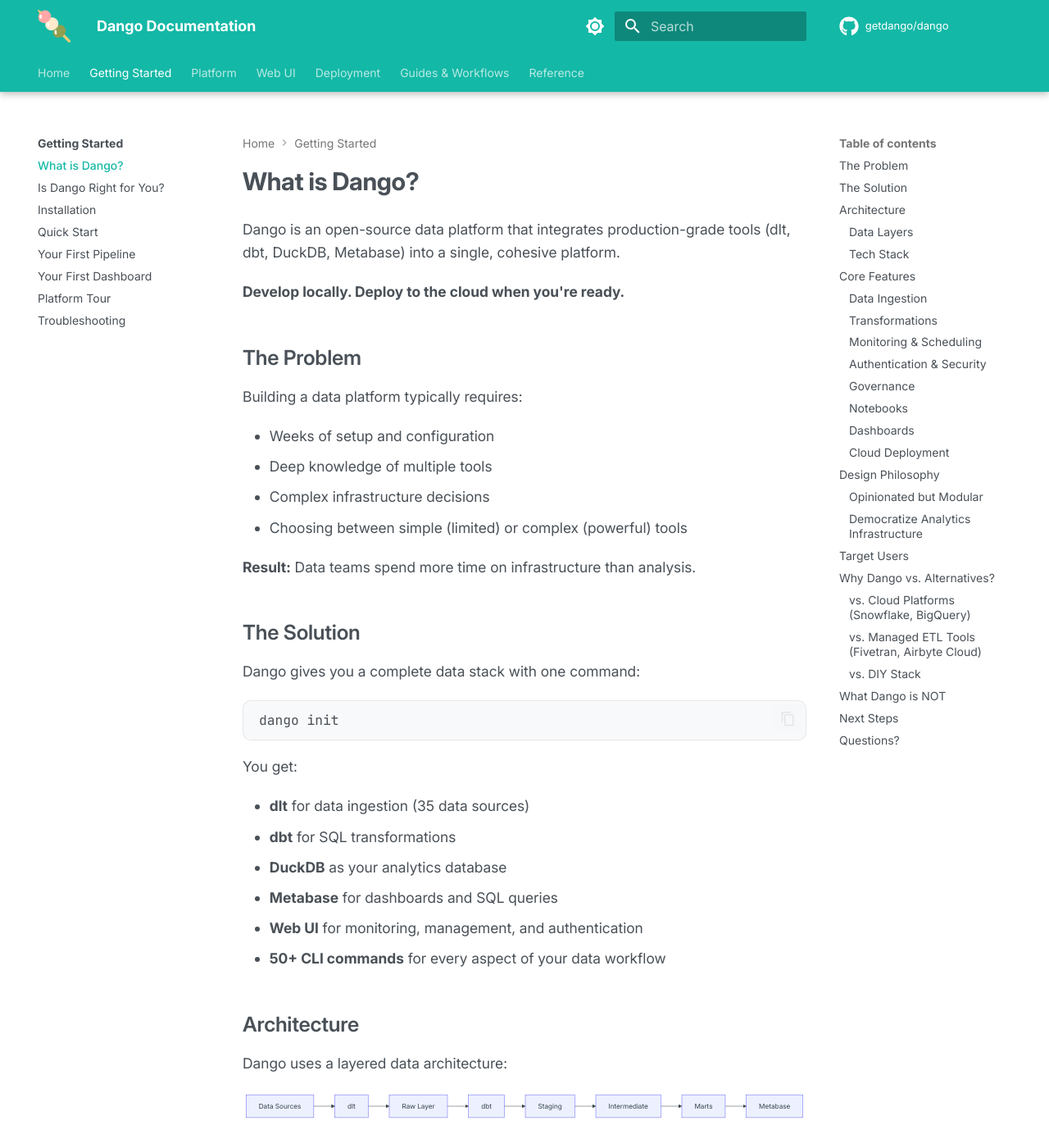
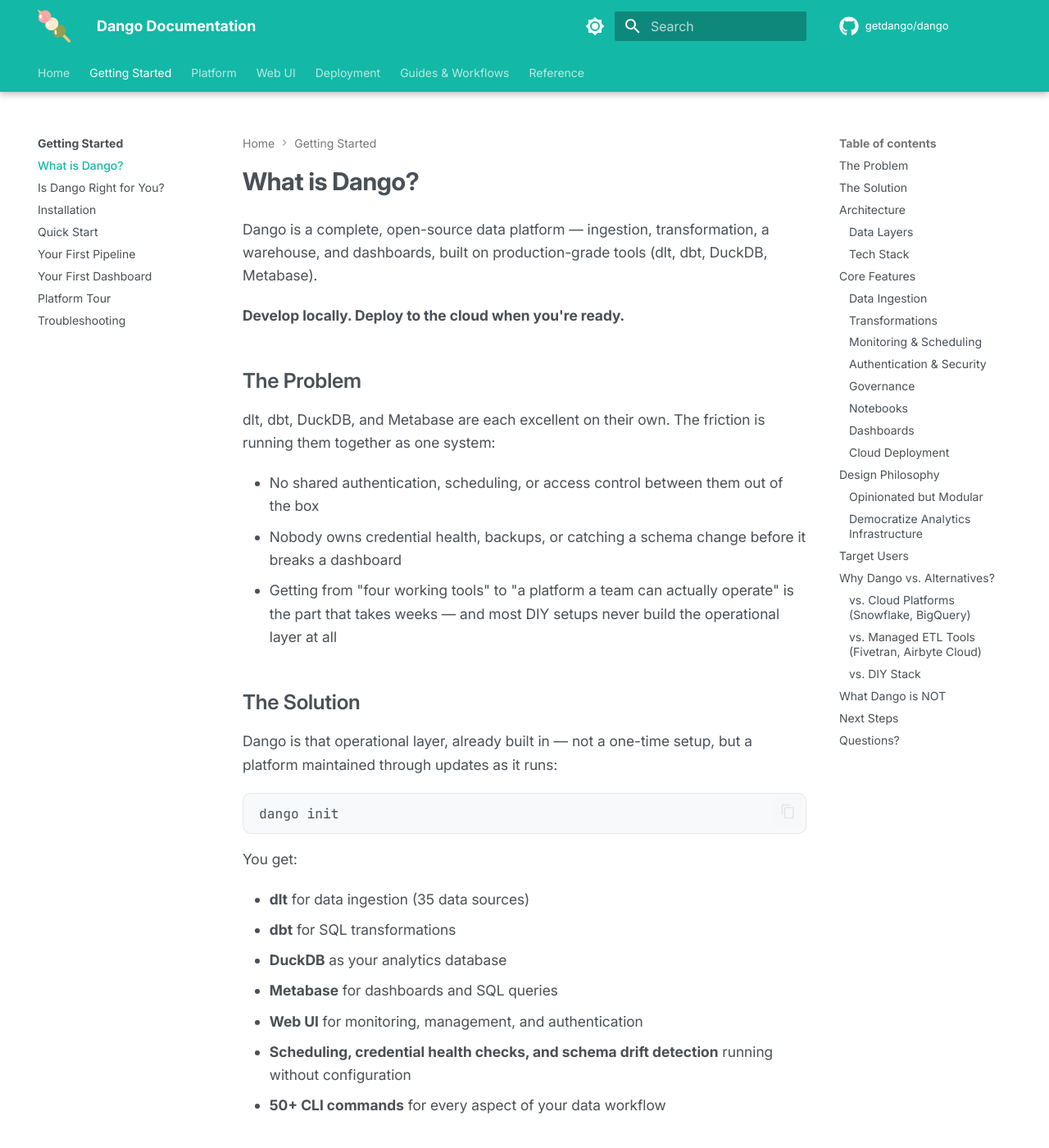
Before and after one commit to getdango/docs, an MkDocs documentation site: the page built from docs/getting-started/what-is-dango.md, in a window 1280 px wide and 1400 px high. Shown: the whole window at 82% size. Built offline with MkDocs 1.6.1 and Material for MkDocs 9.7.7, drawn with Linux system fonts in a browser that asks for light colours; comment, search, counter and statistics services are not loaded; the version menu is left out.

Commit message:
1.0.8: Finalize messaging (homepage intro + what-is-dango.md) (#56)
Lead with completeness (a full operational platform) instead of
"integrates the tools" — that claim is now cheap enough that an LLM
does it in an afternoon.

Co-authored-by: Claude Sonnet 5 <noreply@anthropic.com>

````diff
--- a/docs/getting-started/what-is-dango.md
+++ b/docs/getting-started/what-is-dango.md
@@ -1,23 +1,24 @@
 # What is Dango?
 
-Dango is an open-source data platform that integrates production-grade tools (dlt, dbt, DuckDB, Metabase) into a single, cohesive platform.
+Dango is a complete, open-source data platform — ingestion, transformation, a warehouse, and
+dashboards, built on production-grade tools (dlt, dbt, DuckDB, Metabase).
 
 **Develop locally. Deploy to the cloud when you're ready.**
 
 ## The Problem
 
-Building a data platform typically requires:
+dlt, dbt, DuckDB, and Metabase are each excellent on their own. The friction is running them
+together as one system:
 
-- Weeks of setup and configuration
-- Deep knowledge of multiple tools
-- Complex infrastructure decisions
-- Choosing between simple (limited) or complex (powerful) tools
-
-**Result:** Data teams spend more time on infrastructure than analysis.
+- No shared authentication, scheduling, or access control between them out of the box
+- Nobody owns credential health, backups, or catching a schema change before it breaks a dashboard
+- Getting from "four working tools" to "a platform a team can actually operate" is the part that
+  takes weeks — and most DIY setups never build the operational layer at all
 
 ## The Solution
 
-Dango gives you a complete data stack with one command:
+Dango is that operational layer, already built in — not a one-time setup, but a platform
+maintained through updates as it runs:
 
 ```bash
 dango init
@@ -30,6 +31,8 @@ You get:
 - **DuckDB** as your analytics database
 - **Metabase** for dashboards and SQL queries
 - **Web UI** for monitoring, management, and authentication
+- **Scheduling, credential health checks, and schema drift detection** running without
+  configuration
 - **50+ CLI commands** for every aspect of your data workflow
 
 ## Architecture
````
Also changed, not shown: docs/index.md (+1 -1 lines).
